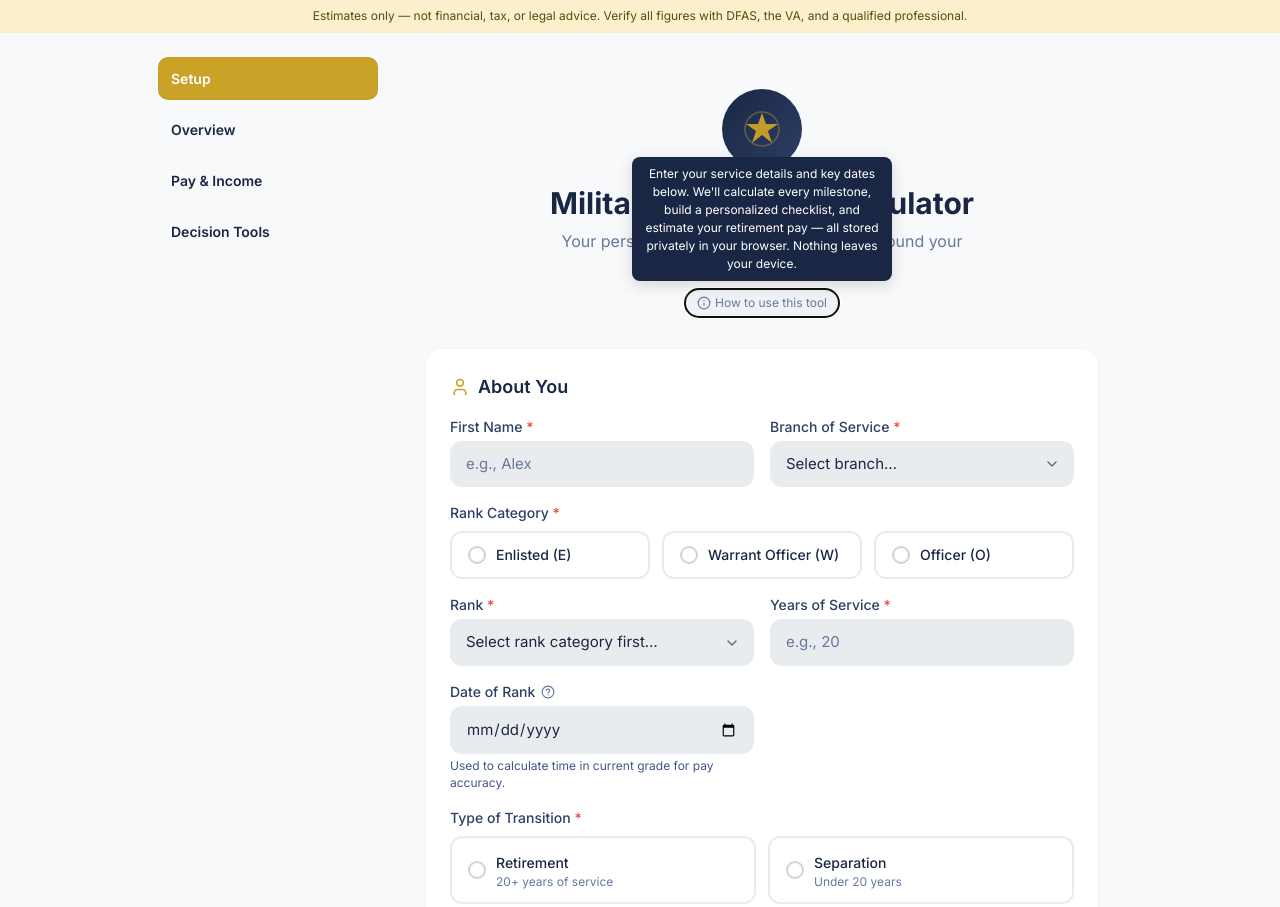
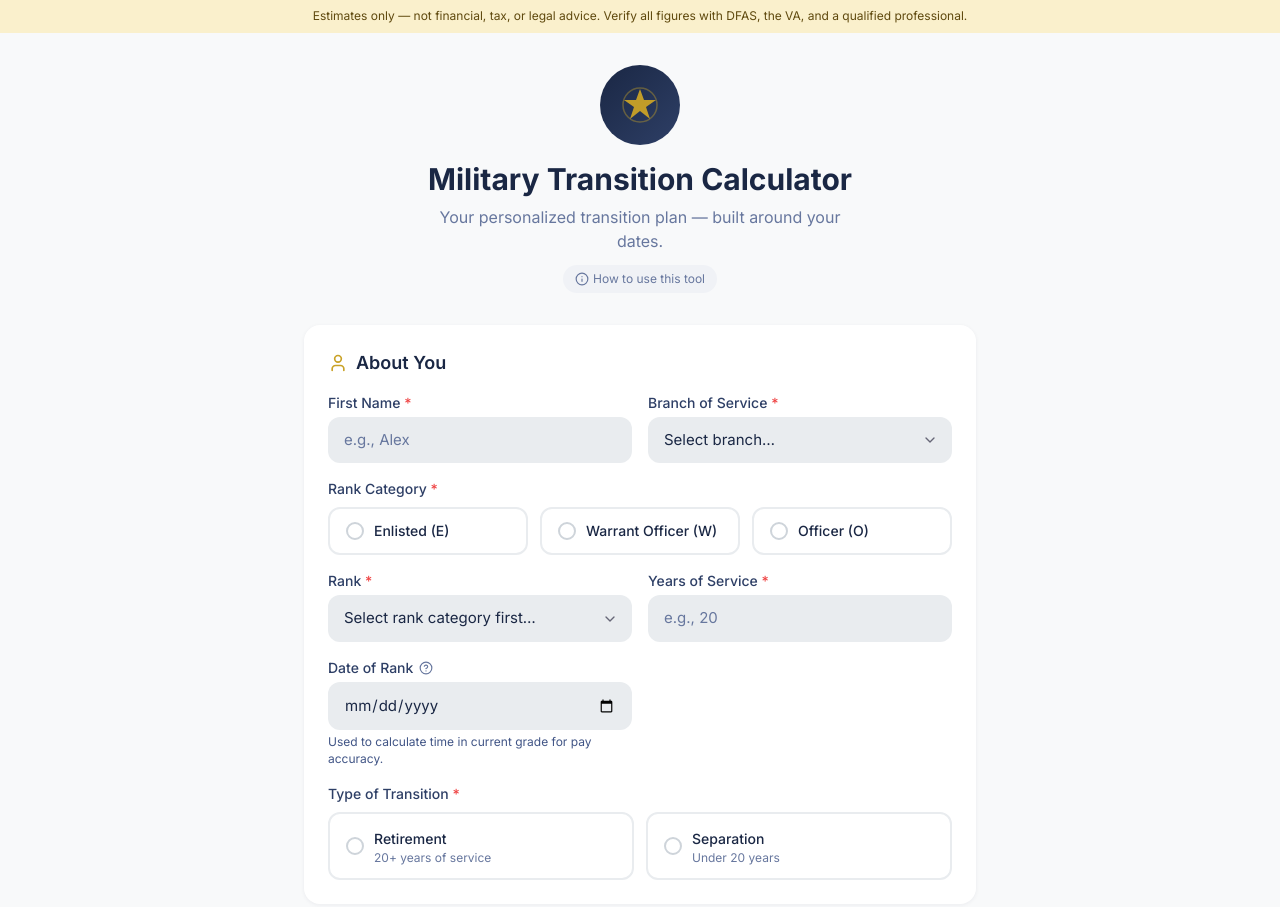
Before and after one commit to trevorjbarthel/retirement, a website: page public/index.html in a window 1280 px wide. Shown: the top 907 px of the page. Drawn offline with nearby package versions, Linux system fonts and the light colour scheme.

Commit message:
Remove tab-switcher script from index.html
Removed the tab-switcher script and its associated styles from the index.html file.

```diff
--- a/public/index.html
+++ b/public/index.html
@@ -3374,130 +3374,5 @@ if (typeof lucide !== 'undefined' && typeof lucide.createIcons === 'function') {
 
 init();
 </script>
-<!-- START: Tab-switcher (single-page) -->
-<script>
-(function(){
-  // Nav items: change or reorder as needed.
-  const navItems = [
-    { id: 'setup-screen', label: 'Setup' },
-    { id: 'results-screen', label: 'Overview' },
-    { id: 'payEstimatorSection', label: 'Pay & Income' },
-    { id: 'decisionToolsSection', label: 'Decision Tools' }
-  ];
-
-  // Inject CSS for layout + sections
-  const css = `
-  /* Tab-switcher styles */
-  .app-layout { display:flex; gap:24px; max-width:1200px; margin:0 auto; padding:24px; align-items:flex-start; }
-  .sidebar { width:220px; flex:0 0 220px; position:sticky; top:20px; align-self:flex-start; display:flex; flex-direction:column; gap:8px; }
-  .sidebar button { text-align:left; padding:10px 12px; border-radius:10px; background:transparent; border:1px solid transparent; color:var(--navy, #1a2744); font-weight:600; cursor:pointer; font-size:14px; }
-  .sidebar button:hover { background: rgba(26,39,68,0.03); }
-  .sidebar button.active { background: var(--gold, #c9a227); color: white; border-color: rgba(0,0,0,0.04); }
-  .app-content { flex:1; min-width:0; }
-  .app-section { display:none; }
-  .app-section.active { display:block; }
-  /* Small screen: horizontal nav */
-  @media (max-width: 768px) {
-    .app-layout { padding:12px; gap:12px; flex-direction:column; }
-    .sidebar { display:flex; flex-direction:row; width:100%; position:static; gap:8px; overflow:auto; margin-bottom:6px; -webkit-overflow-scrolling:touch; }
-    .sidebar button { white-space:nowrap; flex:0 0 auto; border-radius:10px; }
-  }
-  `;
-  const style = document.createElement('style');
-  style.setAttribute('data-purpose','tab-switcher-styles');
-  style.textContent = css;
-  document.head.appendChild(style);
-
-  // Mark existing containers as app-section
-  navItems.forEach(item => {
-    const el = document.getElementById(item.id);
-    if (el) el.classList.add('app-section');
-  });
-
-  // Build sidebar nav
-  const sidebar = document.createElement('nav');
-  sidebar.className = 'sidebar no-print';
-  sidebar.setAttribute('aria-label','Application sections');
-
-  navItems.forEach(item => {
-    const btn = document.createElement('button');
-    btn.type = 'button';
-    btn.textContent = item.label;
-    btn.dataset.target = item.id;
-    btn.setAttribute('aria-controls', item.id);
-    btn.addEventListener('click', () => { showSection(item.id); });
-    sidebar.appendChild(btn);
-  });
-
-  // Wrap appMain contents into layout if not already wrapped (id collision safe)
-  const appMain = document.getElementById('appMain');
-  if (!appMain) return; // nothing to do
-
-  // Avoid double-inject if snippet already run
-  if (appMain.querySelector('.app-layout')) {
-    // Already set up; ensure sections exist and expose showSection
-    window.showSection = showSection;
-    return;
-  }
-
-  const layout = document.createElement('div');
-  layout.className = 'app-layout';
-
-  const content = document.createElement('div');
-  content.className = 'app-content';
-
-  // Move all children of appMain into content (preserve existing DOM)
-  while (appMain.firstChild) {
-    content.appendChild(appMain.firstChild);
-  }
-
-  layout.appendChild(sidebar);
-  layout.appendChild(content);
-  appMain.appendChild(layout);
-
-  // showSection implementation (exposed globally)
-  window.showSection = function(id){
-    // Toggle active on nav buttons
-    const buttons = sidebar.querySelectorAll('button');
-    buttons.forEach(b => b.classList.toggle('active', b.dataset.target === id));
-    // Toggle sections
-    const sections = document.querySelectorAll('.app-section');
-    sections.forEach(s => s.classList.toggle('active', s.id === id));
-    // Set focus for accessibility if found
-    const target = document.getElementById(id);
-    if (target) {
-      // Move focus into the revealed section's first focusable element or heading
-      const focusable = target.querySelector('button, [href], input, select, textarea, [tabindex]:not([tabindex="-1"])');
-      (focusable || target).focus({preventScroll:false});
-      // small scroll into view (desktop)
-      if (typeof target.scrollIntoView === 'function') {
-        try { target.scrollIntoView({behavior:'smooth', block:'start'}); } catch(e) {}
-      }
-    }
-    // Update location.hash (optional): comment/uncomment as desired
-    // history.replaceState(null, '', '#'+id);
-  };
-
-  // Default to first nav item
-  const initial = navItems.length ? navItems[0].id : null;
-  if (initial) showSection(initial);
-
-  // Wire a few existing buttons to useful tabs
-  const wireMappings = [
-    { selector: '#editBtn', target: 'setup-screen' },
-    { selector: '#jumpToPayBtn', target: 'payEstimatorSection' },
-    { selector: '#payEstimatorHeader', target: 'payEstimatorSection' },
-    { selector: '#decisionToolsHeader', target: 'decisionToolsSection' }
-  ];
-  wireMappings.forEach(m => {
-    const btn = document.querySelector(m.selector);
-    if (btn) btn.addEventListener('click', e => { e.preventDefault(); showSection(m.target); });
-  });
-
-  // Expose navItems for runtime inspection if needed
-  window.appNavItems = navItems;
-})();
-</script>
-<!-- END: Tab-switcher (single-page) -->
 </body>
 </html>
```
